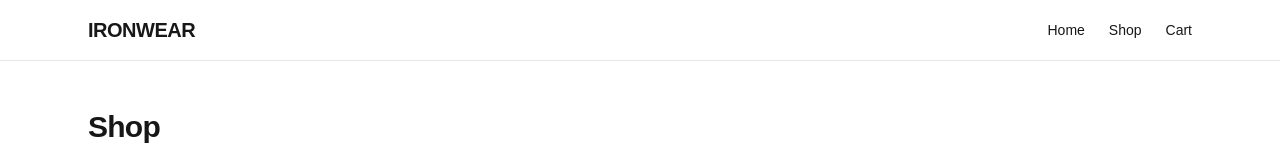
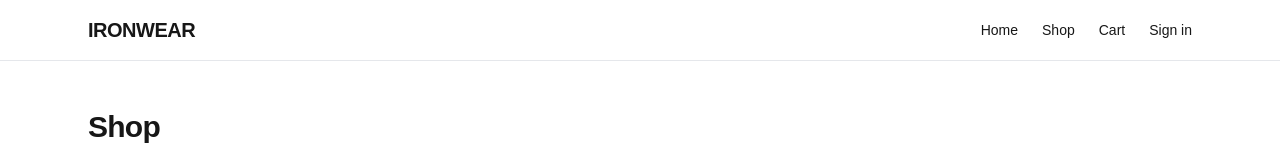
Before and after one commit to SvenFireson/gym-apparel-store, a Next.js app: page / in a window 1280 px wide. Shown: the top 156 px of the page. Built offline with nearby package versions, Linux system fonts and the light colour scheme; no server answers.

Commit message:
Implement customer authentication and account dashboard

```diff
--- a/src/app/layout.js
+++ b/src/app/layout.js
@@ -1,28 +1,32 @@
 import Link from "next/link";
 import "./globals.css";
+
+import { auth } from "@/auth/auth";
 import { CartProvider } from "@/context/CartContext";
-import HeaderNav from "@/components/HeaderNav";
 
 export const metadata = {
   title: "Gym Apparel Store",
   description: "Performance gym and fitness apparel.",
 };
 
-export default function RootLayout({ children }) {
+export default async function RootLayout({ children }) {
+  const session = await auth();
+
   return (
     <html lang="en">
       <body className="flex min-h-screen flex-col bg-white text-gray-900">
         <CartProvider>
-        <Header />
-        <main className="flex-1">{children}</main>
-        <Footer />
+          <Header user={session?.user ?? null} />
+
+          <main className="flex-1">{children}</main>
+
+          <Footer />
         </CartProvider>
       </body>
     </html>
   );
 }
-
-function Header() {
+function Header({ user }) {
   return (
     <header className="border-b border-gray-200">
       <div className="mx-auto flex max-w-6xl items-center justify-between px-6 py-4">
@@ -30,7 +34,35 @@ function Header() {
           IRONWEAR
         </Link>
 
-        <HeaderNav />
+        <nav className="flex items-center gap-6 text-sm font-medium">
+  <Link href="/" className="transition hover:text-gray-500">
+    Home
+  </Link>
+
+  <Link href="/products" className="transition hover:text-gray-500">
+    Shop
+  </Link>
+
+  <Link href="/cart" className="transition hover:text-gray-500">
+    Cart
+  </Link>
+
+  {user ? (
+  <>
+    <Link href="/account" className="transition hover:text-gray-500">
+      Account
+    </Link>
+
+    <Link href="/api/auth/signout" className="transition hover:text-gray-500">
+      Sign out
+    </Link>
+  </>
+) : (
+  <Link href="/login" className="transition hover:text-gray-500">
+    Sign in
+  </Link>
+)}
+</nav>
       </div>
     </header>
   );
--- a/src/auth/[...nextauth]/route.js
+++ b/src/auth/[...nextauth]/route.js
@@ -0,0 +1,3 @@
+import { handlers } from "@/auth/auth";
+
+export const { GET, POST } = handlers;
--- a/src/components/HeaderNav.js
+++ b/src/components/HeaderNav.js
@@ -1,12 +1,13 @@
 "use client";
 
 import Link from "next/link";
+import { signOut } from "next-auth/react";
 import { useSyncExternalStore } from "react";
 import { useCart } from "@/context/CartContext";
 
 const emptySubscribe = () => () => {};
 
-export default function HeaderNav() {
+export default function HeaderNav({ user }) {
   const { itemCount } = useCart();
 
   const isHydrated = useSyncExternalStore(
@@ -16,18 +17,38 @@ export default function HeaderNav() {
   );
 
   return (
-    <nav className="flex gap-6 text-sm font-medium">
-      <Link href="/" className="hover:text-gray-500">
+    <nav className="flex items-center gap-6 text-sm font-medium">
+      <Link href="/" className="transition hover:text-gray-500">
         Home
       </Link>
 
-      <Link href="/products" className="hover:text-gray-500">
+      <Link href="/products" className="transition hover:text-gray-500">
         Shop
       </Link>
 
-      <Link href="/cart" className="hover:text-gray-500">
+      <Link href="/cart" className="transition hover:text-gray-500">
         Cart{isHydrated && itemCount > 0 ? ` (${itemCount})` : ""}
       </Link>
+
+      {user ? (
+        <>
+          <Link href="/account" className="transition hover:text-gray-500">
+            Account
+          </Link>
+
+          <button
+            type="button"
+            onClick={() => signOut({ callbackUrl: "/" })}
+            className="transition hover:text-gray-500"
+          >
+            Sign out
+          </button>
+        </>
+      ) : (
+        <Link href="/login" className="transition hover:text-gray-500">
+          Sign in
+        </Link>
+      )}
     </nav>
   );
 }
```
Also changed, not shown: src/components/AuthProvider.js (added).
